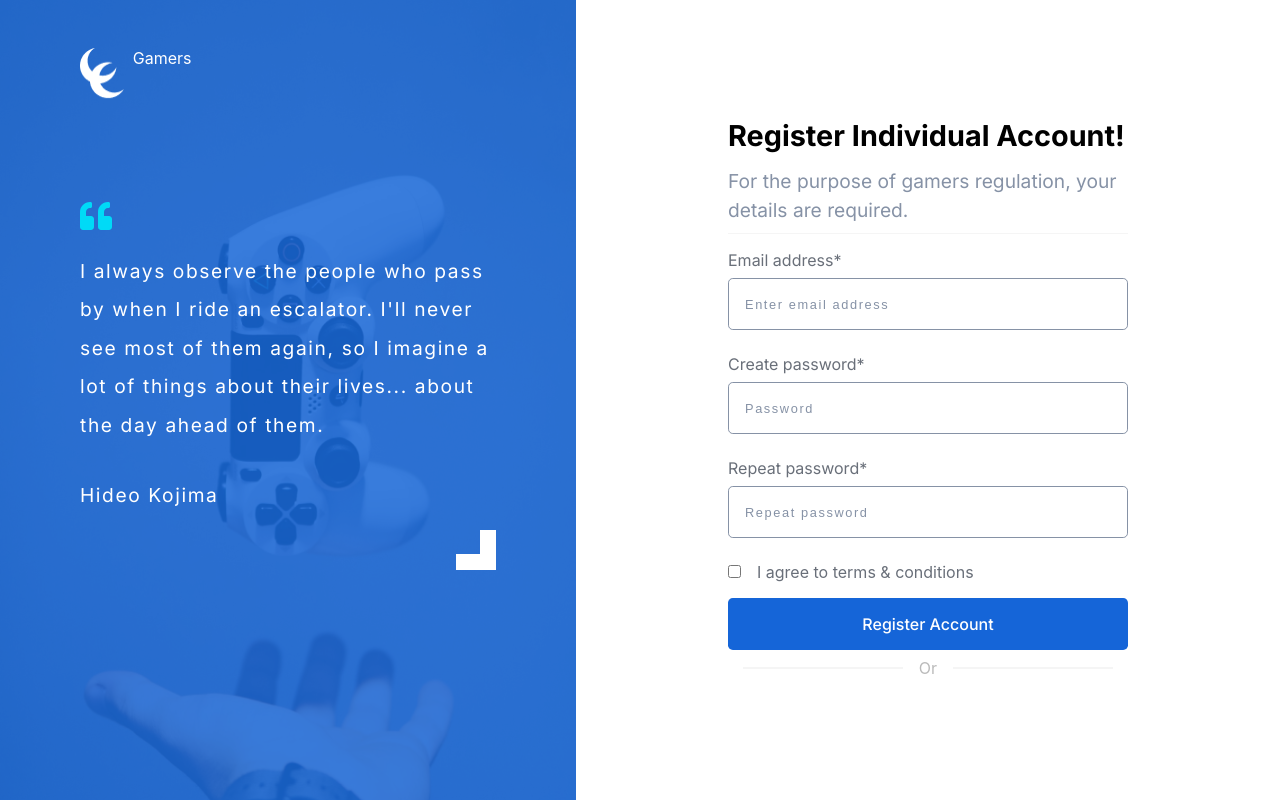
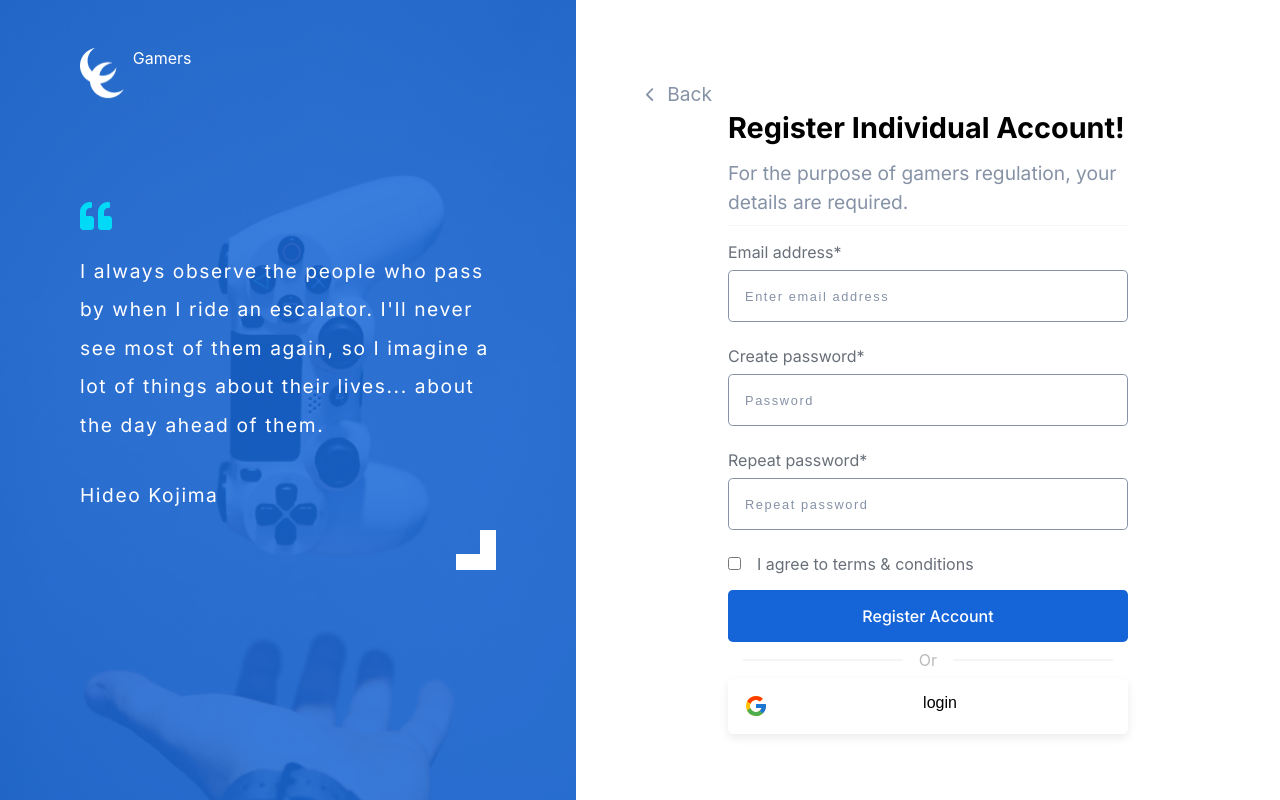
Before and after one commit to Jomanahani/Singup-login-pages, a React (Create React App) app: page / in a window 1280 px wide. Built offline with nearby package versions, Linux system fonts and the light colour scheme.

Commit message:
add google button commponent

```diff
--- a/package.json
+++ b/package.json
@@ -6,6 +6,7 @@
     "@fortawesome/fontawesome-svg-core": "^6.2.1",
     "@fortawesome/free-solid-svg-icons": "^6.2.1",
     "@fortawesome/react-fontawesome": "^0.2.0",
+    "@react-icons/all-files": "^4.1.0",
     "@testing-library/jest-dom": "^5.16.5",
     "@testing-library/react": "^13.4.0",
     "@testing-library/user-event": "^13.5.0",
--- /dev/null
+++ b/src/Component/Back/index.jsx
@@ -0,0 +1,16 @@
+import React, { Component } from 'react'
+
+import { IoIosArrowBack } from 'react-icons/io'
+
+import './style.css'
+
+export default class Back extends Component {
+  render() {
+    return (
+      <div className='back'>
+        <IoIosArrowBack />
+        <p>Back</p>
+      </div>
+    )
+  }
+}
--- /dev/null
+++ b/src/Component/Back/style.css
@@ -0,0 +1,11 @@
+.back{
+    display: flex;
+    align-self: start;
+    align-items: center;
+    padding: 1rem 0 0rem 4rem;
+    font-size: 1.2rem;
+    color: #8692A6;
+}
+.back p{
+    padding: 0 0.5rem;
+}
--- /dev/null
+++ b/src/Component/GoogleBut/index.jsx
@@ -0,0 +1,16 @@
+import React, { Component } from "react";
+
+import { FcGoogle } from "react-icons/fc";
+
+import "./style.css";
+
+export default class GoogleBut extends Component {
+  render() {
+    return (
+      <button className="google">
+        <FcGoogle size='1.5rem' />
+        <p>login</p>
+      </button>
+    );
+  }
+}
--- /dev/null
+++ b/src/Component/GoogleBut/style.css
@@ -0,0 +1,19 @@
+.google{
+    display: flex;
+    /* justify-content: center; */
+    width: 25rem;
+    padding: 1rem;
+    text-align: center;
+    background-color: transparent;
+    border: none;
+    box-shadow: 0 4px 10px rgba(0, 0, 0, 0.08);
+    border-radius: 0.3rem;
+    -webkit-border-radius: 0.3rem;
+    -moz-border-radius: 0.3rem;
+    -ms-border-radius: 0.3rem;
+    -o-border-radius: 0.3rem;
+}
+.google p{
+    margin: 0 auto;
+    font-size: 1rem;
+}
--- a/src/Component/SingupForm/index.jsx
+++ b/src/Component/SingupForm/index.jsx
@@ -5,6 +5,7 @@ import EmailRegister from "../EmailRegister";
 import CheckBox from "../CheckBox";
 import Button from "../Button";
 import OR from "../OR";
+import GoogleBut from "../GoogleBut";
 
 export default class SingupForm extends Component {
   render() {
@@ -16,6 +17,7 @@ export default class SingupForm extends Component {
         <CheckBox />
         <Button title="Register Account" />
         <OR />
+        <GoogleBut/>
       </form>
     );
   }
--- a/src/Pages/SingUp/index.jsx
+++ b/src/Pages/SingUp/index.jsx
@@ -6,6 +6,7 @@ import IntroSide from '../../Component/IntroSide'
 import FormSide from '../../Component/FormSide'
 import SignIntro from '../../Component/SignIntro'
 import SingupForm from '../../Component/SingupForm'
+import Back from '../../Component/Back'
 
 class SingUp extends Component {
   render() {
@@ -16,6 +17,7 @@ class SingUp extends Component {
           <SignIntro />
         </IntroSide>
         <FormSide>
+        <Back/>
       <Titles
         title="Register Individual Account!"
         supTitle="For the purpose of gamers regulation, your details are required."
```
Also changed, not shown: 1 other file (tests, documents, lock files or other folders).
